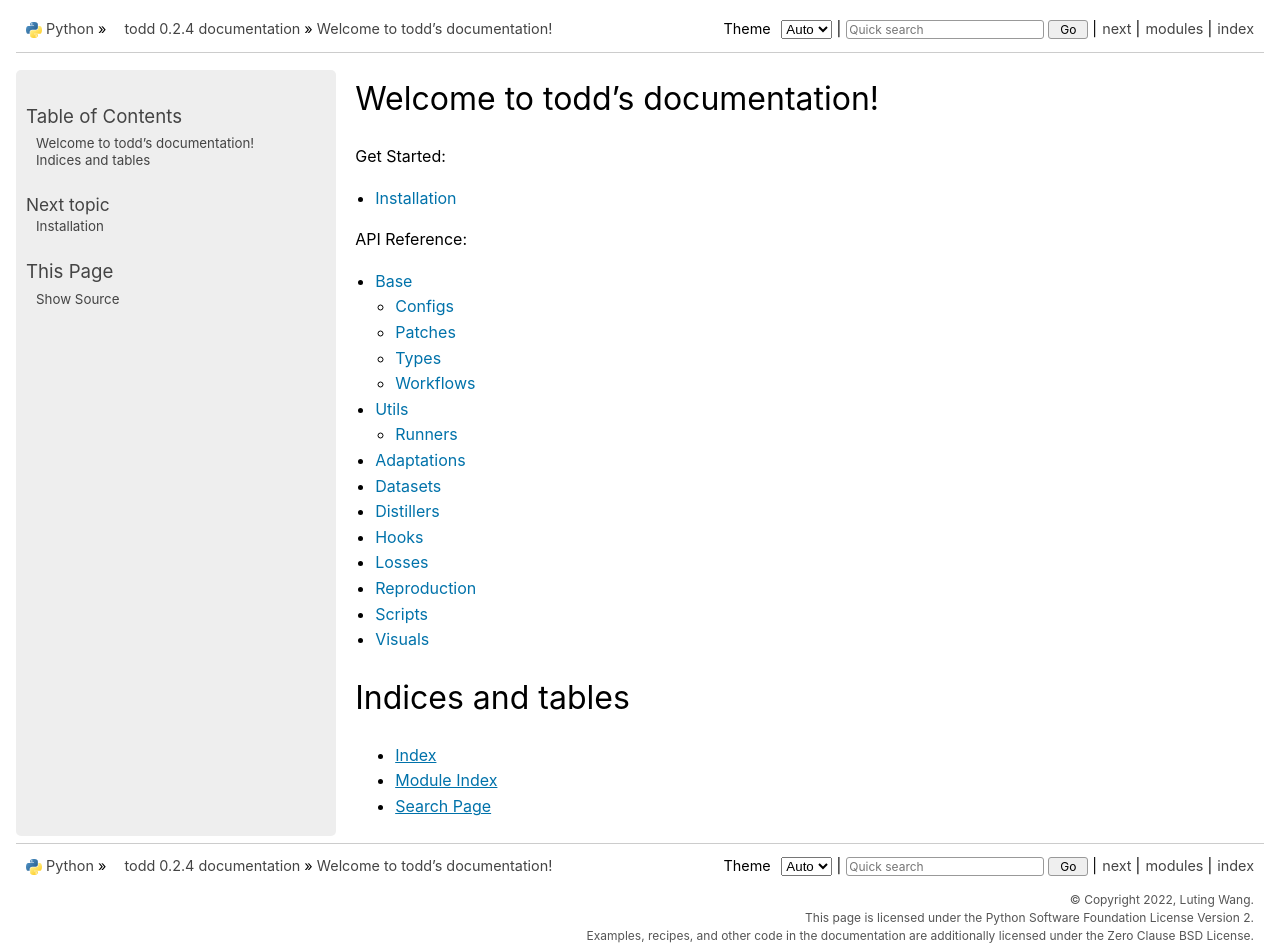
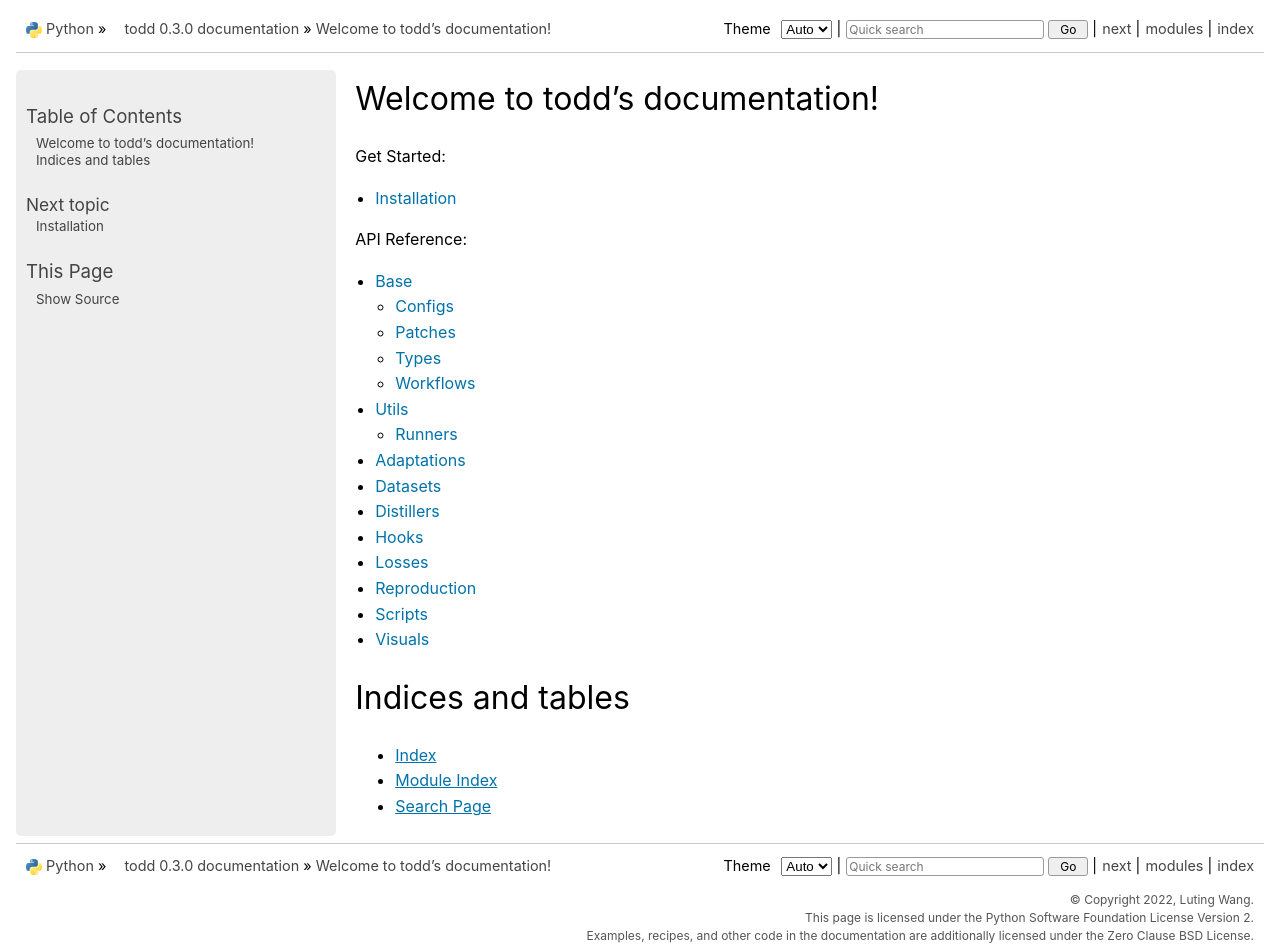
Before and after one commit to LutingWang/todd, a Sphinx documentation site: the page built from docs/source/index.rst, in a window 1280 px wide and 1044 px high. Shown: the top 952 px of the window. Built offline with Sphinx 7.4.7, drawn with Linux system fonts in a browser that asks for light colours.

Commit message:
bump: version 0.2.4 → 0.3.0

```diff
--- a/docs/source/conf.py
+++ b/docs/source/conf.py
@@ -7,7 +7,7 @@
 copyright = '2022, Luting Wang'
 author = 'Luting Wang'
 
-release = '0.2.4'
+release = '0.3.0'
 
 extensions = [
     'sphinx.ext.autodoc',
--- a/pyproject.toml
+++ b/pyproject.toml
@@ -4,7 +4,7 @@
 
 [project]
 name = 'todd_ai'
-version = '0.2.4'
+version = '0.3.0'
 description = 'Toolkit for Object Detection Distillation'
 readme = 'README.md'
 requires-python = '>=3.10'
@@ -138,7 +138,7 @@
 
 [tool.commitizen]
 name = 'cz_conventional_commits'
-version = "0.2.4"
+version = "0.3.0"
 tag_format = 'v$version'
 version_files = [
     'pyproject.toml:^version',
```
Also changed, not shown: CHANGELOG.md (+8 -0 lines), 1 other file.
